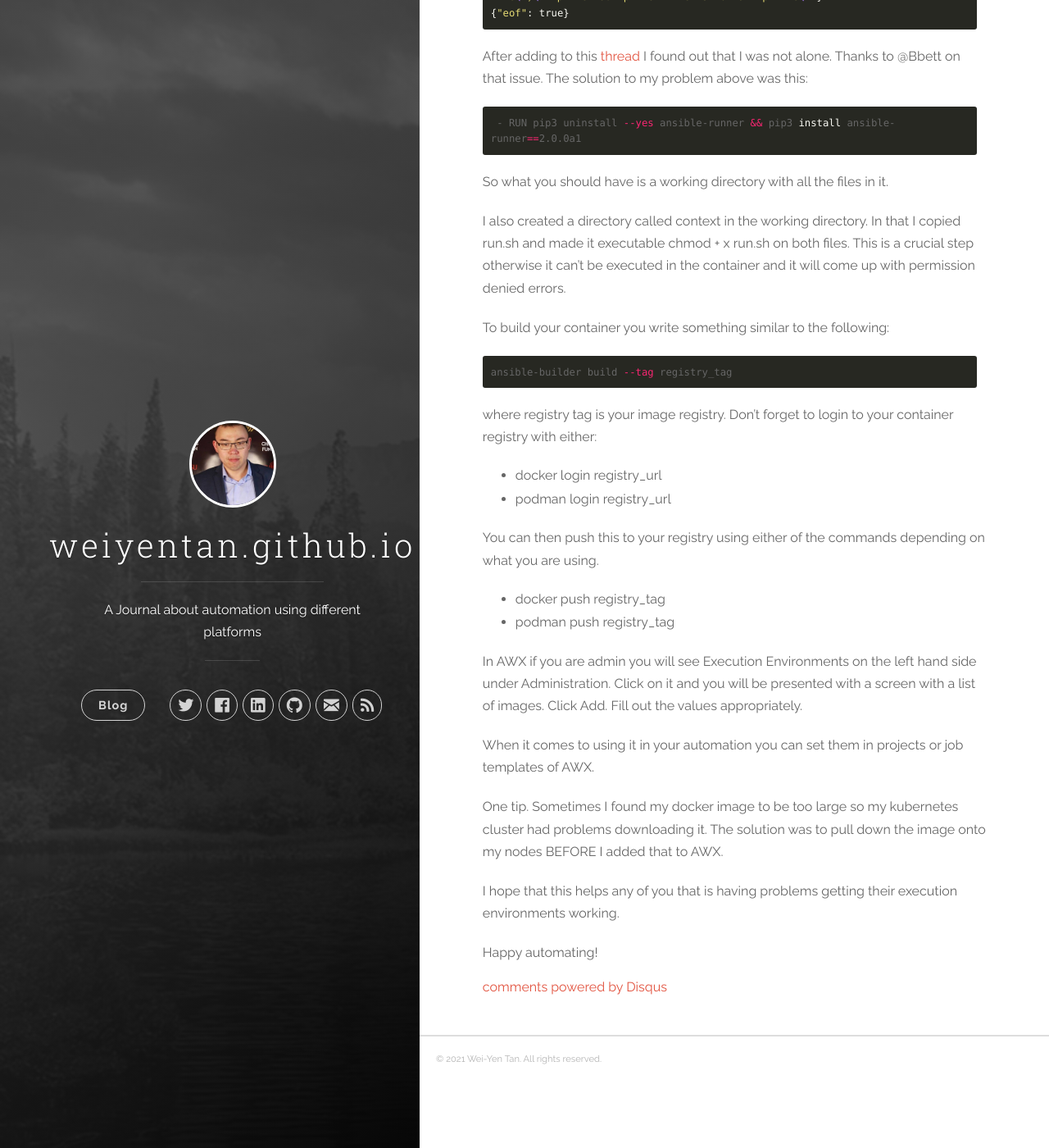
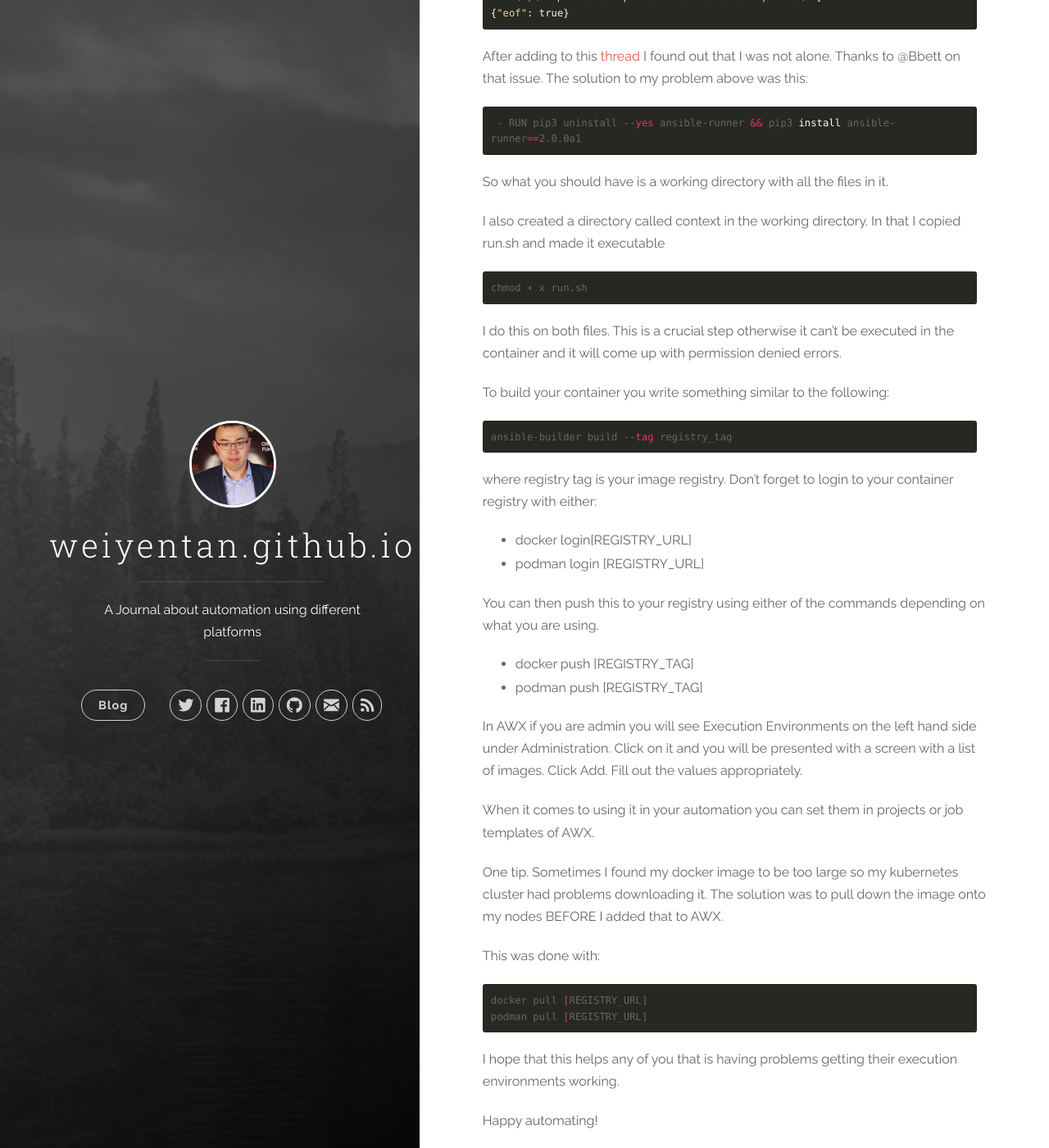
Before and after one commit to weiyentan/weiyentan.github.io, a Jekyll site: the page built from _posts/2021-05-02-creating-execution-environments.markdown, in a window 1280 px wide and 1400 px high, scrolled down 4382 px. Shown: the whole window at 82% size. Built offline with Jekyll 4.4.1, drawn with Linux system fonts in a browser that asks for light colours; comment, search, counter and statistics services are not loaded; some of the changed text lies outside the part shown.

Commit message:
completed draft

````diff
--- a/_posts/2021-05-02-creating-execution-environments.markdown
+++ b/_posts/2021-05-02-creating-execution-environments.markdown
@@ -156,7 +156,12 @@ After adding to this [thread](https://github.com/ansible/awx/issues/9917) I foun
 
 So what you should have is a working directory with all the files in it.
 
-I also created a directory called context in the working directory. In that I copied run.sh and made it executable chmod + x run.sh on both files. This is a crucial step otherwise it can't be executed in the container and it will come up with permission denied errors.
+I also created a directory called context in the working directory. In that I copied run.sh and made it executable
+```
+chmod + x run.sh
+```
+
+I do this on both files.  This is a crucial step otherwise it can't be executed in the container and it will come up with permission denied errors.
 
 To build your container you write something similar to the following:
 
@@ -165,13 +170,13 @@ ansible-builder build --tag registry_tag
 ```
 where registry tag is your image registry. Don't forget to login to your container registry with either:
 
-* docker login registry_url
-* podman login registry_url
+* docker login[REGISTRY_URL]
+* podman login [REGISTRY_URL]
 
 You can then push this to your registry using either of the commands depending on what you are using.
 
-* docker push registry_tag
-* podman push  registry_tag
+* docker push [REGISTRY_TAG]
+* podman push  [REGISTRY_TAG]
 
 In AWX if you are admin  you will see Execution Environments on the left hand side under Administration.
 Click on it and you will be presented with a screen with a list of images. Click Add. Fill out the values appropriately.
@@ -180,6 +185,12 @@ When it comes to using it in your automation you can set them in projects or job
 
 One tip. Sometimes I found my docker image to be too large so my kubernetes cluster had problems downloading it. The solution was to pull down the image onto my nodes BEFORE I added that to AWX.
 
+This was done with:
+```bash
+docker pull [REGISTRY_URL]
+podman pull [REGISTRY_URL]
+```
+
 I hope that this helps any of you that is having problems getting their execution environments working.
 
 Happy automating!
````
Also changed, not shown: other parts of _posts/2021-05-02-creating-execution-environments.markdown (+2 -2 lines).
